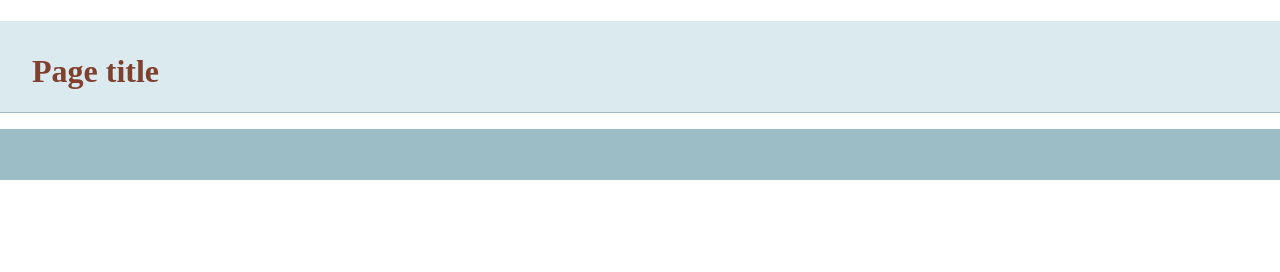
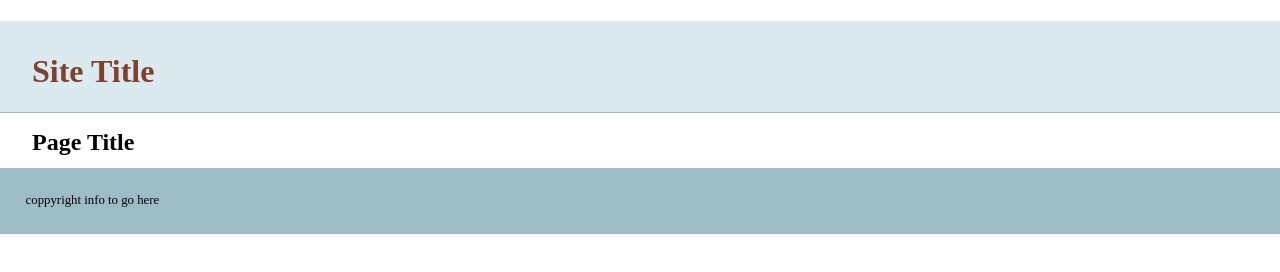
Before and after one commit to hassanwillcode/git-basics, a plain HTML site: page index.html in a window 1280 px wide. Drawn offline with nearby package versions, Linux system fonts and the light colour scheme.

Commit message:
added more info to template

```diff
--- a/index.html
+++ b/index.html
@@ -14,13 +14,14 @@
     </head>
     <body>
     <header>
-	<h1>Page title</h1>
+	<h1>Site Title</h1>
     </header>
     <nav id="pageNav">
     </nav>
     <main>
+        <h2>Page Title</h2>
     </main>
-    <footer>
+    <footer> coppyright info to go here
     </footer>
         <script>
 //use the modernizr load to load up external scripts. This will load the scripts asynchronously, but the order listed matters. Although it will load all scripts in parallel, it will execute them in the order listed
```
